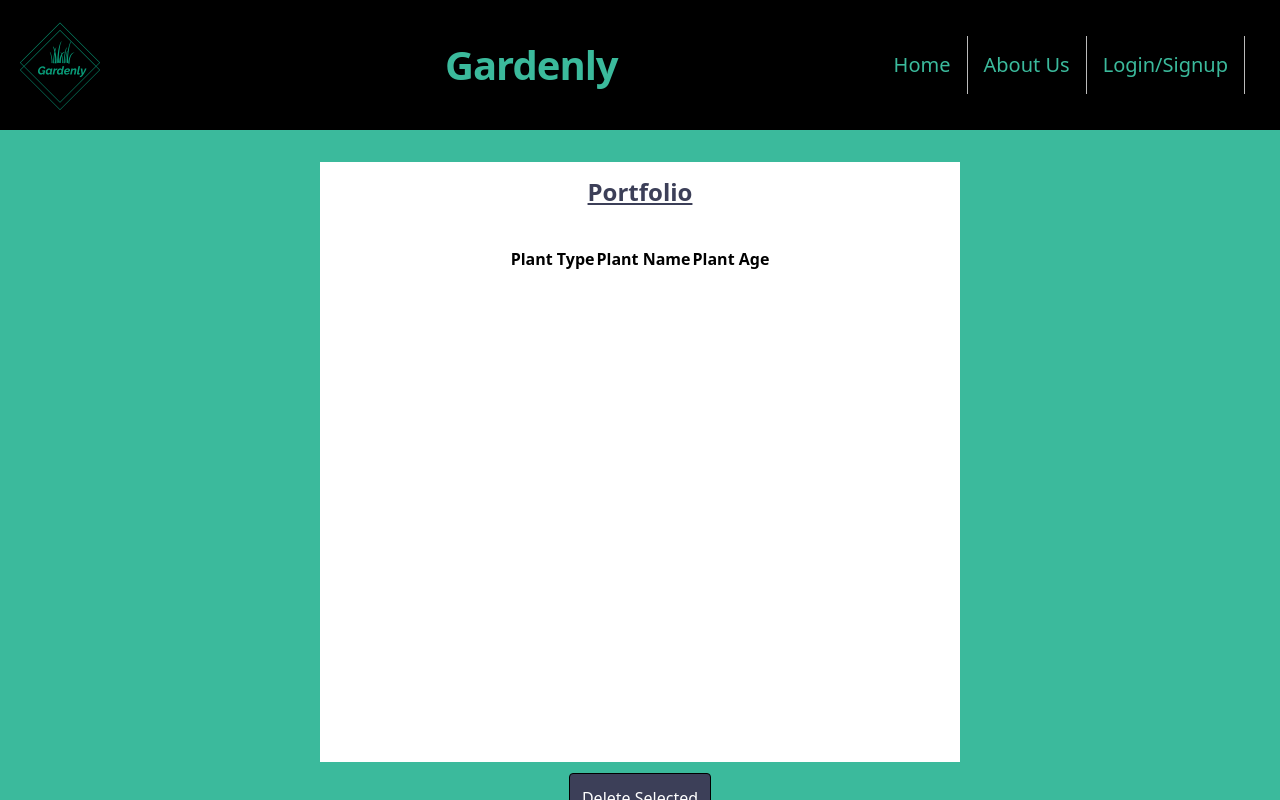
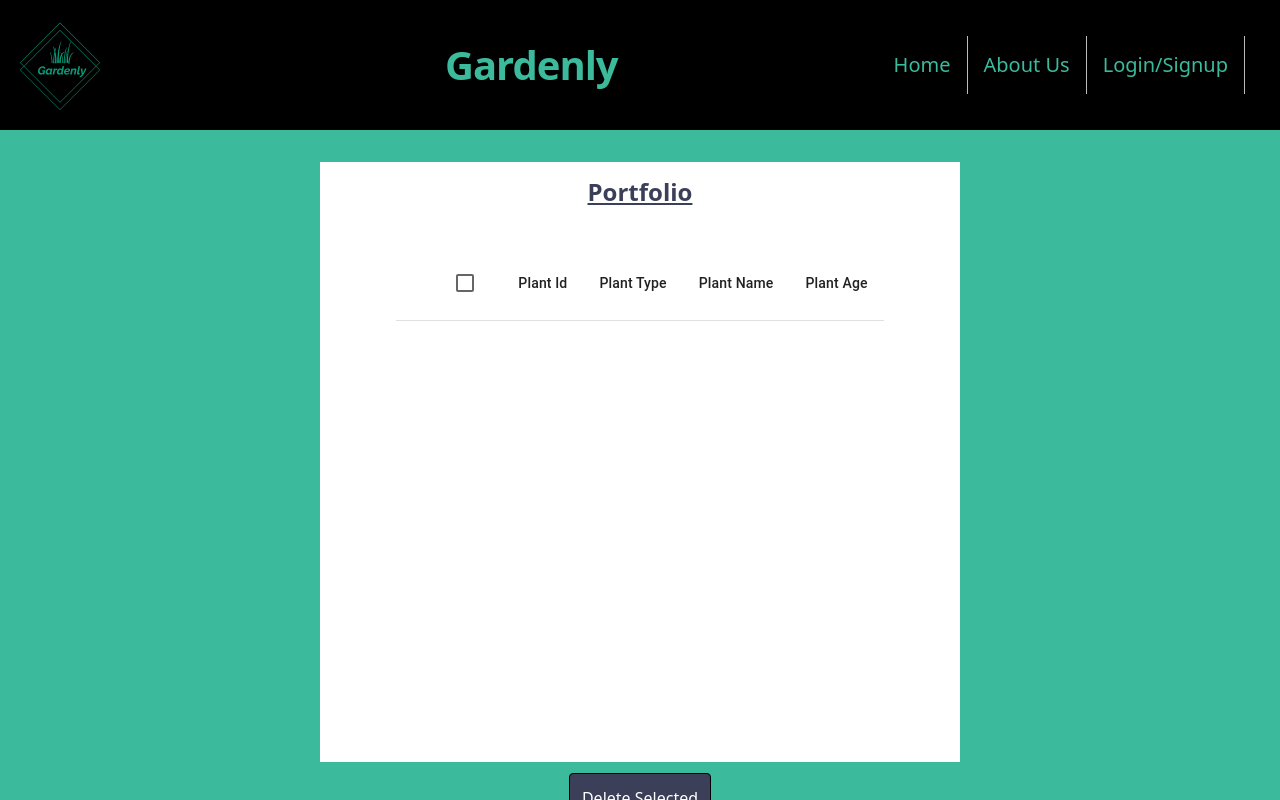
Before and after one commit to Neev1108/Gardenly, a Next.js app: page /navigation/portfolio in a window 1280 px wide. Built offline with nearby package versions, Linux system fonts and the light colour scheme.

Commit message:
setting up components for table

```diff
--- a/components/GardenTable.js
+++ /dev/null
@@ -1,41 +0,0 @@
-import * as React from "react";
-
-const GardenTable = (props) => {
-  // Some fake data
-
-  const headers = ["Plant Type", "Plant Name", "Plant Age"];
-  const data = [{Type: "Flower", Name: "Rose", Age: "10"}]
-
-  return (
-    <div className="flex flex-col">
-      <h1 className="justify-center m-auto text-grape font-semibold mt-3 text-[24px] underline">
-        {" "}
-        Portfolio{" "}
-      </h1>
-
-      <div
-        id="gardenTable"
-        className="m-auto overflow-y-scroll overflow-x-scroll h-80 mt-9"
-      >
-        <table>
-          <tr>
-            {headers.map((header) => (
-              <th> {header} </th>
-            ))}
-          </tr>
-          <tr>
-            {data.map((plant) => {
-              <>
-              <td> {plant.Type} </td>
-              <td> {plant.Name} </td>
-              <td> {plant.Age} </td>
-              </>
-            })}
-          </tr>
-        </table>
-      </div>
-    </div>
-  );
-};
-
-export default GardenTable;
--- /dev/null
+++ b/components/Table/GardenTable.js
@@ -0,0 +1,58 @@
+import * as React from "react";
+import Table from '@mui/material/Table';
+import TableBody from '@mui/material/TableBody';
+import TableCell from '@mui/material/TableCell';
+import TableContainer from '@mui/material/TableContainer';
+import TableHead from '@mui/material/TableHead';
+import TablePagination from '@mui/material/TablePagination';
+import TableRow from '@mui/material/TableRow';
+import TableSortLabel from '@mui/material/TableSortLabel';
+
+import SetTableHead from './SetTableHead'
+import SetTableBody from './SetTableBody'
+
+const GardenTable = (props) => {
+
+  const [selectAll, setSelectAll] = React.useState(false)
+  const [selectedItems, setSelectedItems] = React.useState([])
+  // Some fake data
+
+  //const body_data = props.portfolio
+
+  let body_data = [{name: "Rose", type: "Flower", id: "1"}, {name: "LI", type: "HI", id: "5"}]
+
+  const onAllRowsSelected = () => {
+    setSelectAll(true)
+    console.log("ALl Selected worked")
+  }
+
+  const onItemSelect = (id) => {
+    setSelectedItems([...selectedItems, id])
+  }
+
+
+  return (
+    <div className="flex flex-col">
+      <h1 className="justify-center m-auto text-grape font-semibold mt-3 text-[24px] underline">
+        {" "}
+        Portfolio{" "}
+      </h1>
+
+      <div
+        id="gardenTable"
+        className="m-auto overflow-y-scroll overflow-x-scroll h-80 mt-9"
+      >
+
+        <TableContainer>
+          <Table>
+            <SetTableHead onAllRowsSelected={onAllRowsSelected} />
+            <SetTableBody data={body_data} onItemSelect={onItemSelect}/>
+          </Table>
+        </TableContainer>
+
+      </div>
+    </div>
+  );
+};
+
+export default GardenTable;
--- /dev/null
+++ b/components/Table/SetTableBody.js
@@ -0,0 +1,32 @@
+import TableBody from "@mui/material/TableBody";
+import TableCell from "@mui/material/TableCell";
+import TableRow from "@mui/material/TableRow";
+import TableSortLabel from "@mui/material/TableSortLabel";
+import Checkbox from "@mui/material/Checkbox";
+
+const SetTableBody = (props) => {
+  let data = props.data;
+
+
+  function handleClick(event, id){
+    event.stopPropagation();
+    props.onItemSelect(id)
+  }
+
+  return (
+    <TableBody>
+      {data.map((plant) => {
+        <TableRow key={plant.toString()} hover={true}>
+          <TableCell key={"select"} padding="checkbox">
+            <Checkbox
+              checked={props.isItemSelected}
+              onClick={(event) => handleClick(event, plant.id)}
+            />
+          </TableCell>
+        </TableRow>;
+      })}
+    </TableBody>
+  );
+};
+
+export default SetTableBody;
--- /dev/null
+++ b/components/Table/SetTableHead.js
@@ -0,0 +1,50 @@
+import TableCell from '@mui/material/TableCell';
+import TableHead from '@mui/material/TableHead';
+import TablePagination from '@mui/material/TablePagination';
+import TableRow from '@mui/material/TableRow';
+import TableSortLabel from '@mui/material/TableSortLabel';
+import Checkbox from '@mui/material/Checkbox';
+
+const SetTableHead = (props) => {
+
+    const columns = [
+        {
+        field: "id",
+        heading: "Plant Id",
+       },
+        {
+          field: "type",
+          heading: "Plant Type",
+        },
+        {
+          field: "name",
+          heading: "Plant Name",
+        },
+        {
+          field: "age",
+          heading: "Plant Age",
+        },
+      ]
+
+    return (
+        <TableHead>
+        <TableRow>
+            <TableCell key={'drag'}/>
+            <TableCell key={'select'}>
+                <Checkbox
+                    onChange={props.onAllRowsSelected}
+                    inputProps={{ 'aria-label': 'Select All Plants' }}
+                />
+            </TableCell>
+
+            {columns.map((column) => (
+                <TableCell key={column.field}>
+                    {column.heading}
+                </TableCell>
+            ))}
+        </TableRow>
+    </TableHead>
+    );
+}
+
+export default SetTableHead;
--- a/pages/navigation/portfolio.js
+++ b/pages/navigation/portfolio.js
@@ -3,7 +3,7 @@ import Layout from "../../components/Layout";
 import Cookies from "js-cookie";
 import { getUser } from "../../lib/userMiddleware";
 import {getGarden} from "../../lib/profileMiddleware"
-import Table from "../../components/GardenTable"
+import Table from "../../components/Table/GardenTable"
 import AddForm from "../../components/AddForm"
 
 
```
